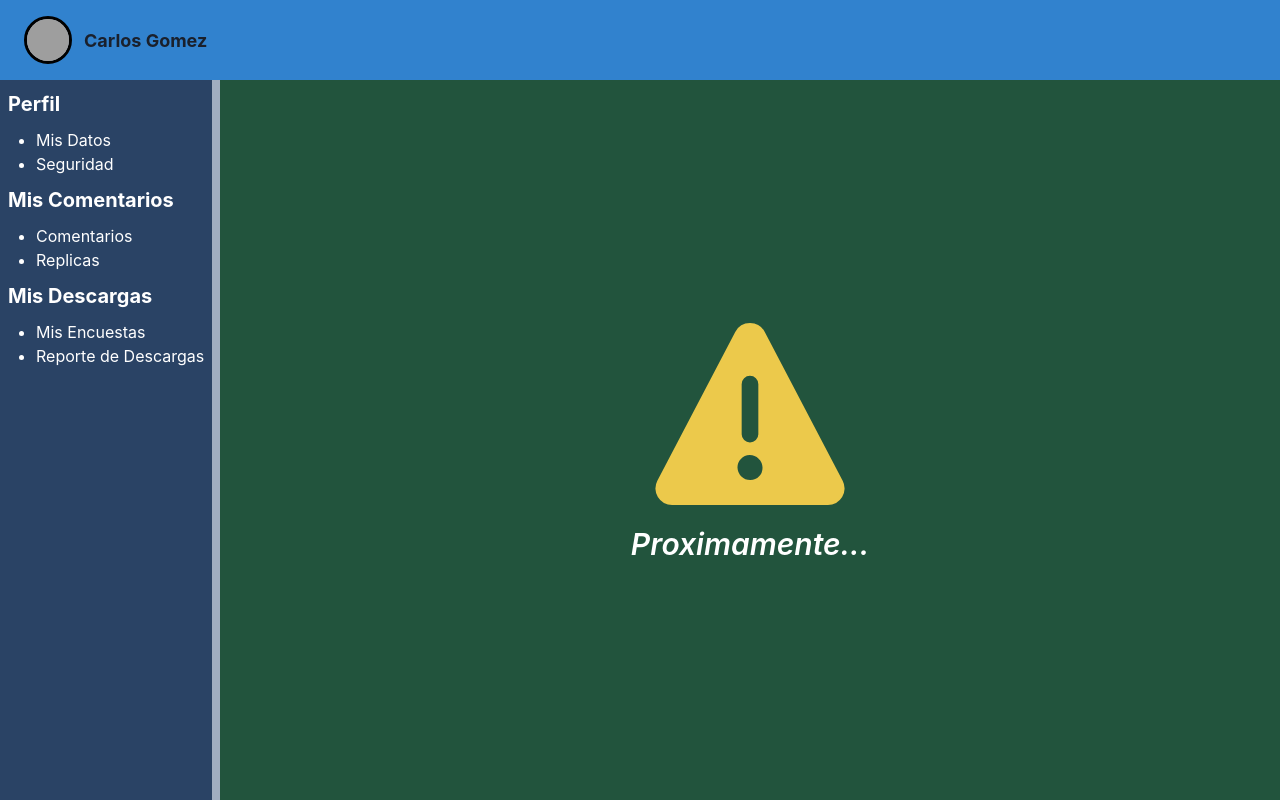
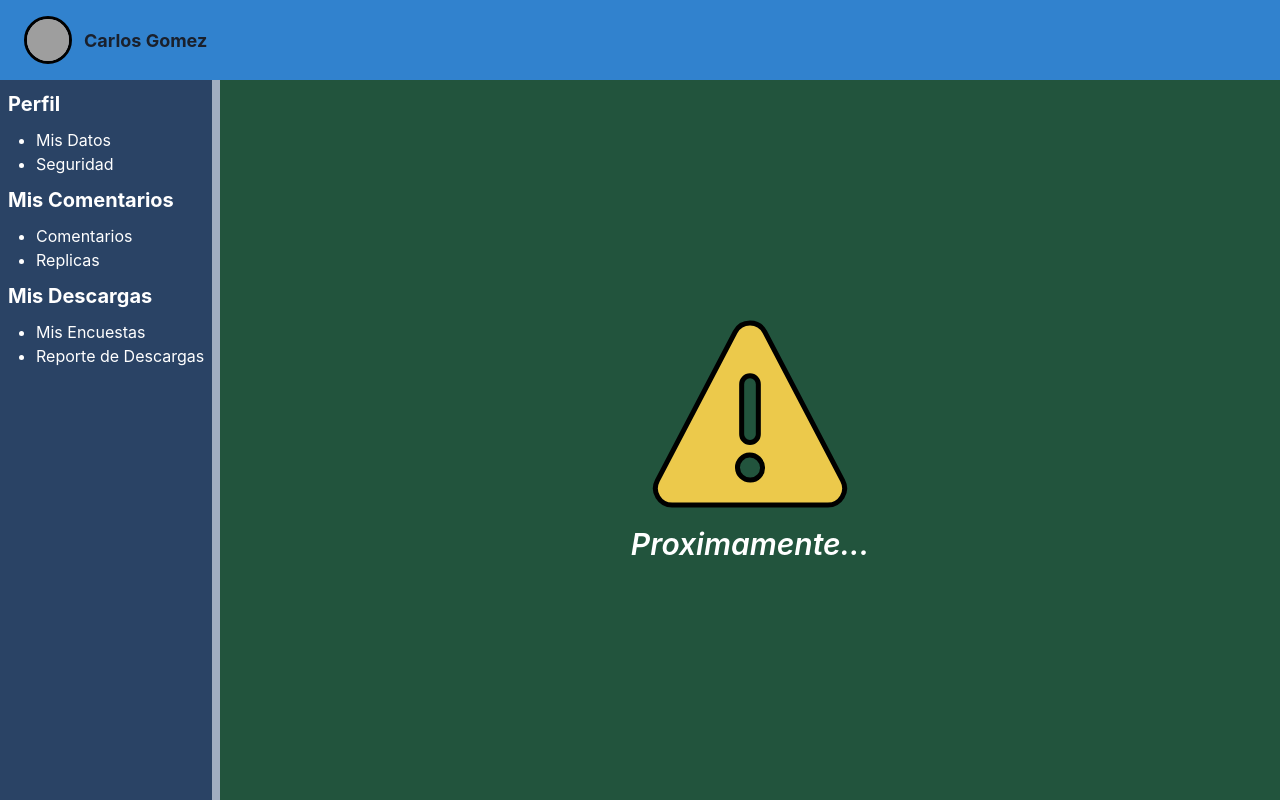
Before and after one commit to rodripavon97/tp-integrador-bases-de-datos-unsam, a React (Create React App) app in the folder integrador/: page /misdescargas in a window 1280 px wide. Built offline with nearby package versions, Linux system fonts and the light colour scheme; grey boxes are pictures that could not be loaded.

Commit message:
Cambios esteticos menores

```diff
--- a/integrador/src/components/tablaDescarga.js
+++ b/integrador/src/components/tablaDescarga.js
@@ -77,8 +77,8 @@ const TablaDescargas = (props) => {
                 {
                   (props.puntajeEncuesta > 0) &&
                   <FaTrashAlt
-                    fontSize="1.5em"
-                    color="red"
+                    fontSize="2em"
+                    color="#f54c4c"
                     onClick={onOpen}
                   />
                 }
--- a/integrador/src/pages/Proximamente.js
+++ b/integrador/src/pages/Proximamente.js
@@ -5,7 +5,7 @@ export default function Proximamente () {
   return (
     <Center p={2} h="full" bg="green.800">
         <VStack >
-            <WarningTwoIcon color="yellow.400" fontSize={200} />
+            <WarningTwoIcon color="yellow.400" stroke="black" strokeWidth="2.5%" fontSize={200} />
             <Text fontSize={30} fontStyle="italic" fontWeight="semibold" color="white">Proximamente...</Text>
         </VStack>
     </Center>
```
